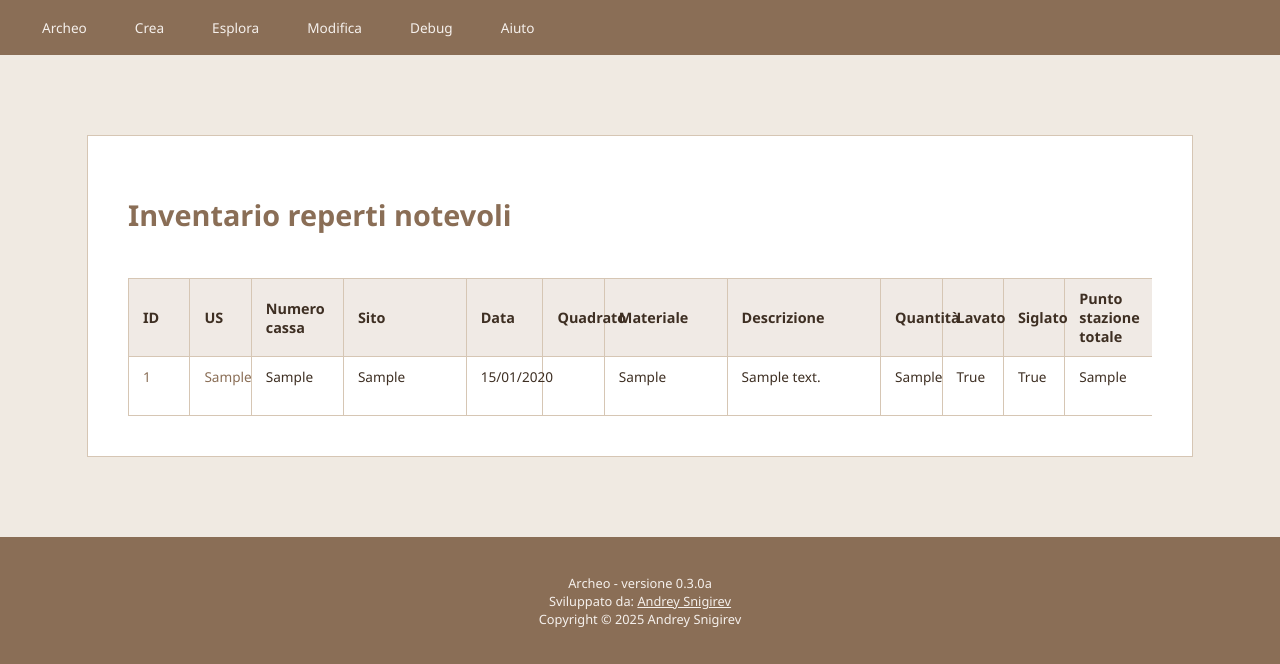
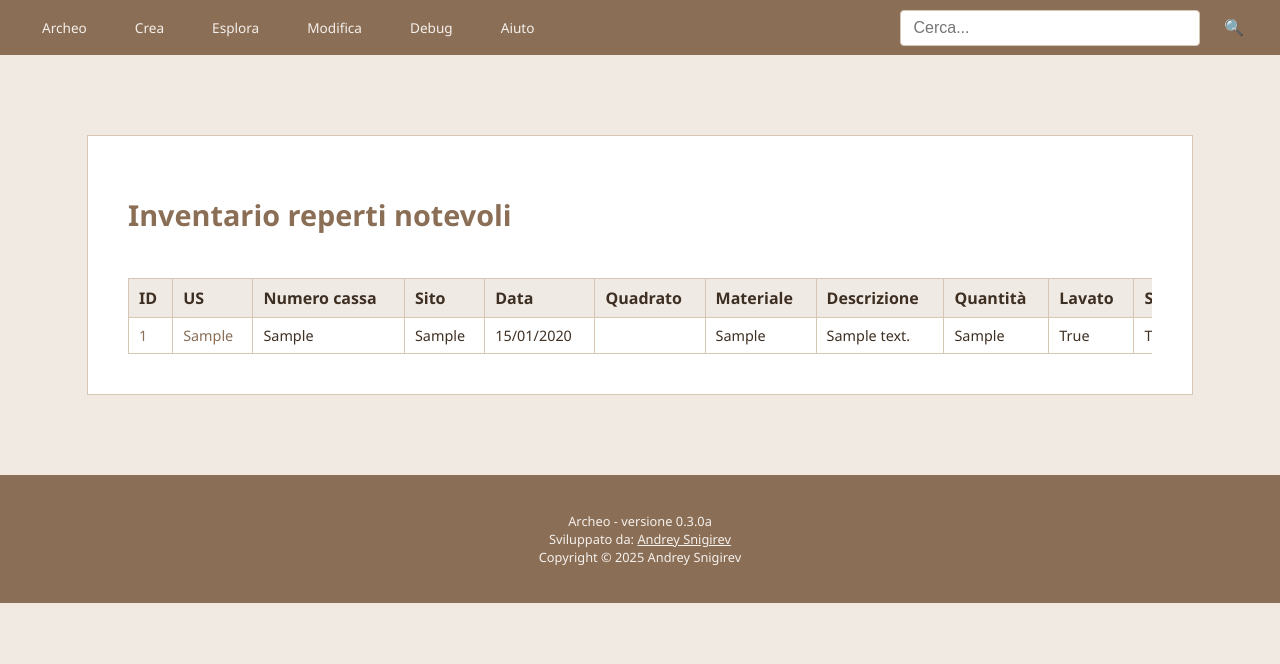
Before and after one commit to e4ld3rs0n/archeo, a Flask app: page /visualizza_reperti_notevoli in a window 1280 px wide. Shown: the top 664 px of the page. Run offline with Flask 3, Linux system fonts and the light colour scheme; tables that the repository leaves empty hold one stand-in row (values such as "Sample post").

Commit message:
rudimentary search support

```diff
--- a/app/main.py
+++ b/app/main.py
@@ -7,6 +7,7 @@ from routes.view import bp as view_bp
 from routes.create import bp as create_bp
 from routes.delete import bp as delete_bp
 from routes.modify import bp as modify_bp
+from routes.search import bp as search_bp
 
 app = Flask(__name__)
 
@@ -22,6 +23,7 @@ app.register_blueprint(view_bp)
 app.register_blueprint(create_bp)
 app.register_blueprint(delete_bp)
 app.register_blueprint(modify_bp)
+app.register_blueprint(search_bp)
 
 if __name__ == "__main__":
     app.run(host="0.0.0.0", port=8000)
--- a/app/static/style.css
+++ b/app/static/style.css
@@ -125,6 +125,44 @@ ul > li.card {
     }
 }
 
+/* Search bar */
+.search {
+    display: flex;
+    justify-content: flex-end;  /* Allinea a destra */
+    flex-grow: 1;  /* Fa sì che l'elemento occupi tutto lo spazio disponibile */
+    align-items: center;  /* Centra verticalmente gli elementi */
+}
+
+/* Stile dell'input di ricerca */
+.search input[type="text"] {
+    padding: 8px 12px;
+    font-size: 1rem;
+    border: 1px solid var(--border);
+    border-radius: 4px;
+    background-color: var(--surface);
+    color: var(--bodytext);
+    width: 300px;
+    margin-bottom: 0;
+    transition: border-color 0.3s;
+}
+
+/* Stile del bottone di ricerca */
+.search button {
+    background-color: var(--primary);
+    border: none;
+    padding: 8px 12px;
+    cursor: pointer;
+    border-radius: 4px;
+    color: #fff;
+    font-size: 1rem;
+    margin-left: 8px;
+}
+
+.search input[type="text"]:focus {
+    border-color: var(--primary);
+    outline: none;
+}
+
 /* Container */
 .container {
     max-width: 80%;
@@ -150,17 +188,21 @@ table {
 }
 
 table th, table td {
-    padding: 10px 14px;
+    padding: 8px 10px;
     border: 1px solid var(--border);
     text-align: left;
-    font-size: 0.85rem;
+    font-size: 0.9rem;
 }
 
 table th {
     background-color: #f0eae5;
     color: var(--bodytext);
     font-weight: 600;
-    font-size: 0.9rem;
+    font-size: 1rem;
+}
+
+.wide-table td {
+    white-space: nowrap;
 }
 
 /* Links */
--- a/app/templates/header.html
+++ b/app/templates/header.html
@@ -57,6 +57,14 @@
             <li><a class="disabled" href="#">Informazioni su Archeo</a></li>
           </ul>
         </li>
+
+        <!-- Barra di ricerca -->
+        <li class="search">
+          <form action="{{ url_for('search.search') }}" method="get">
+            <input type="text" name="q" placeholder="Cerca...">
+            <button type="submit">🔍</button>
+          </form>
+        </li>
       </ul>
     </nav>
   </header>
--- a/app/templates/view/visualizza_reperti_notevoli.html
+++ b/app/templates/view/visualizza_reperti_notevoli.html
@@ -16,23 +16,7 @@
 
         {% if reperti_notevoli %}
         <div style="overflow-x: auto;">
-            <table class="scheda-us" style="table-layout: fixed; width: 150%">
-                <colgroup>
-                    <col style="width: 4%"> <!-- ID -->
-                    <col style="width: 4%"> <!-- US -->
-                    <col style="width: 6%"> <!-- Num. cassa -->
-                    <col style="width: 8%"> <!-- Sito -->
-                    <col style="width: 5%"> <!-- Data -->
-                    <col style="width: 4%"> <!-- Quadrato -->
-                    <col style="width: 8%"> <!-- Materiale -->
-                    <col style="width: 10%"> <!-- Descr -->
-                    <col style="width: 4%"> <!-- Qta -->
-                    <col style="width: 4%"> <!-- Lavato -->
-                    <col style="width: 4%"> <!-- Siglato -->
-                    <col style="width: 6%"> <!-- Punto staz -->
-                    <col style="width: 12%"> <!-- Coordinate -->
-                    <col style="width: 21%"> <!-- Note -->
-                </colgroup>
+            <table class="wide-table" style="table-layout: auto; width: 160%">
                 <thead>
                     <tr>
                         <th>ID</th>
```
Also changed, not shown: app/routes/search.py (added, +89 -0 lines), app/templates/view/risultati_ricerca.html (added, +70 -0 lines).
